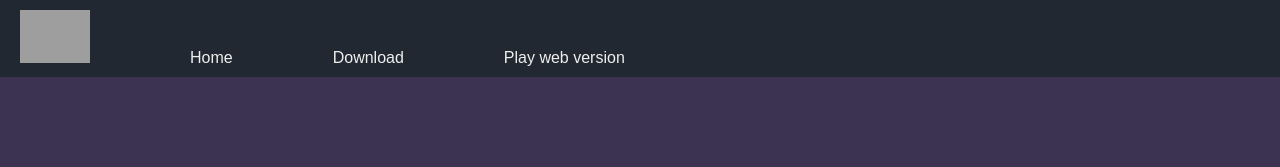
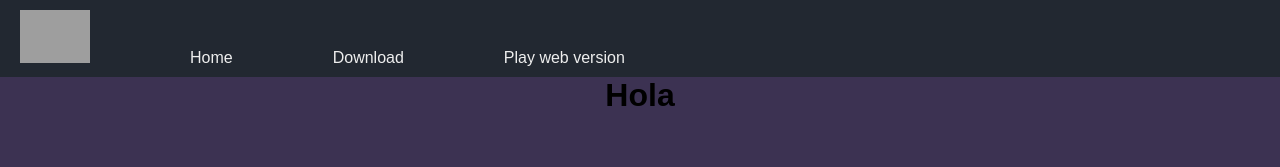
Before and after one commit to emirod1955/Moon-Lander-Game-Web, a React (Create React App) app: page /web in a window 1280 px wide. Shown: the top 167 px of the page. Built offline with nearby package versions, Linux system fonts and the light colour scheme; grey boxes are pictures that could not be loaded.

Commit message:
All is working but I have to finish the download page

```diff
--- a/src/App.js
+++ b/src/App.js
@@ -6,6 +6,8 @@ import { BrowserRouter as Router, Route, Switch } from "react-router-dom";
 import NavBar from './components/NavBar';
 import { Home } from './components/Home';
 import { Download } from './components/Download';
+import {Web} from './components/Web';
+
 
 
 
@@ -18,7 +20,7 @@ function App() {
         <Switch>
           <Route path="/" exact component={() => <Home />} />
           <Route path="/download" exact component={() => <Download />} />
-          <Route path="/web-player" exact component={() => <Download />} />
+          <Route path="/web" exact component={() => <Web />} />
         </Switch>
       </Router>
     </React.Fragment>
--- a/src/components/Home.jsx
+++ b/src/components/Home.jsx
@@ -8,7 +8,7 @@ const Home = () =>{
     return(
         <div className="Divs">
             <div className="ImgBackground">
-                <img id="RocketImage" src="https://i.pinimg.com/originals/67/b2/a9/67b2a9ba5e85822f237caae92111e938.gif"/>
+                <img id="RocketImage" src="https://i.pinimg.com/originals/67/b2/a9/67b2a9ba5e85822f237caae92111e938.gif" alt="Rocket IMG"/>
 
             </div>
 
--- a/src/components/NavBar.jsx
+++ b/src/components/NavBar.jsx
@@ -20,7 +20,7 @@ function NavBar(props){
                         Download
                     </Link>
                 </li>
-                <li class={`nav-item  ${props.location.pathname === "/web" ? "active" : ""}`}>
+                <li id="li" class={`nav-item  ${props.location.pathname === "/web" ? "active" : ""}`}>
                     <Link class="nav-link" to="/web">
                         Play web version
                     </Link>
--- /dev/null
+++ b/src/components/Web.jsx
@@ -0,0 +1,12 @@
+import React from "react";
+
+import '../styles/styles.css';
+
+
+function Web(){
+    return(
+        <h1>Hola</h1>
+    );
+}
+
+export {Web};
```
Also changed, not shown: src/components/WebPlayer.jsx (deleted, +0 -9 lines).
